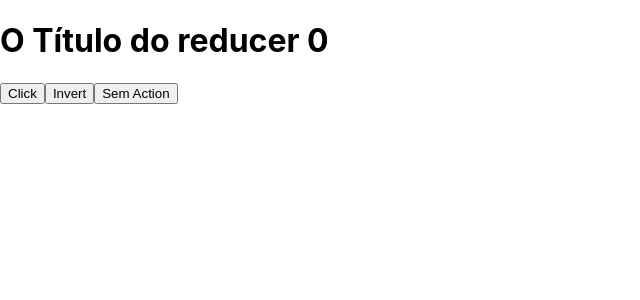
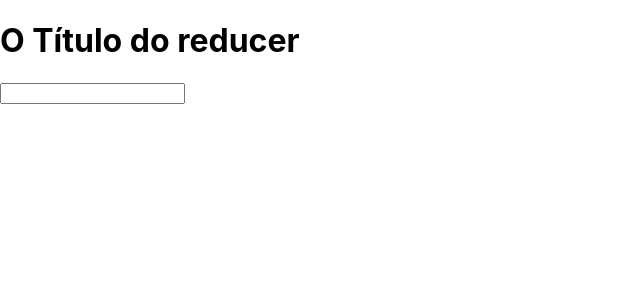
Before and after one commit to marcionavarro/curso-reactjs-e-nextjs, a React (Create React App) app in the folder secao4/: page / in a window 1280 px wide. Shown: the top 300 px of the page, without its empty margins (0-640 px from the left). Built offline with nearby package versions, Linux system fonts and the light colour scheme.

Commit message:
Seção 4 - useContext + useReducer

```diff
--- a/secao4/src/App.js
+++ b/secao4/src/App.js
@@ -1,53 +1,72 @@
-import { useReducer } from 'react';
+import P from 'prop-types';
+import { createContext, useContext, useReducer, useRef } from 'react';
 import './App.css';
 
+// actions.js
+export const actions = {
+  CHANGE_TITLE: 'CHANGE_TITLE',
+};
+
+// data.js
 const globalState = {
   title: 'O Título do reducer',
   body: 'O paragrafo',
   counter: 0,
 };
 
-const reducer = (state, action) => {
+// reducer.js
+export const reducer = (state, action) => {
   switch (action.type) {
-    case 'muda': {
-      console.log('Chamou muda', action.payload);
-      return { ...state, title: action.payload };
-    }
-
-    case 'inverter': {
-      console.log('Chamou inverter');
-      const { title } = state;
-      return { ...state, title: title.split('').reverse().join('') };
+    case actions.CHANGE_TITLE: {
+      console.log('MUDAR TITULO');
+      return { ...state, title: actions.payload };
     }
   }
-  console.log('NENHUMA ACTION ENCONTRADA');
   return { ...state };
 };
 
-function App() {
+// AppContext
+export const Context = createContext();
+export const AppContext = ({ children }) => {
   const [state, dispatch] = useReducer(reducer, globalState);
-  const { title, body, counter } = state;
+
+  const changeTitle = (payload) => {
+    dispatch({ type: actions.CHANGE_TITLE, payload });
+  };
 
   return (
-    <div>
-      <h1>
-        {title} {counter}
+    <Context.Provider value={{ state, changeTitle }}>
+      {children}
+    </Context.Provider>
+  );
+};
+
+AppContext.propTypes = {
+  children: P.node,
+};
+
+// H1/index.jsx
+export const H1 = () => {
+  const context = useContext(Context);
+  const inputRef = useRef();
+
+  return (
+    <>
+      <h1 onClick={() => context.changeTitle(inputRef.current.value)}>
+        {context.state.title}
       </h1>
-      <button
-        onClick={() =>
-          dispatch({
-            type: 'muda',
-            payload: new Date().toLocaleString('pt-Br'),
-          })
-        }
-      >
-        Click
-      </button>
-      <button onClick={() => dispatch({ type: 'inverter' })}>Invert</button>
-      <button onClick={() => dispatch({ type: 'QUALQUERCOISA' })}>
-        Sem Action
-      </button>
-    </div>
+      <input type="text" ref={inputRef} />
+    </>
+  );
+};
+
+function App() {
+  return (
+    <AppContext>
+      <div>
+        <H1 />
+      </div>
+    </AppContext>
   );
 }
 
```
